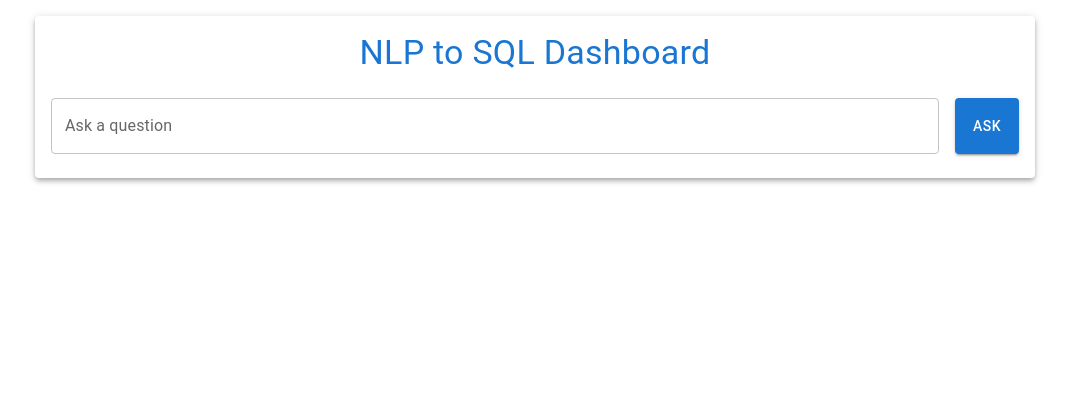
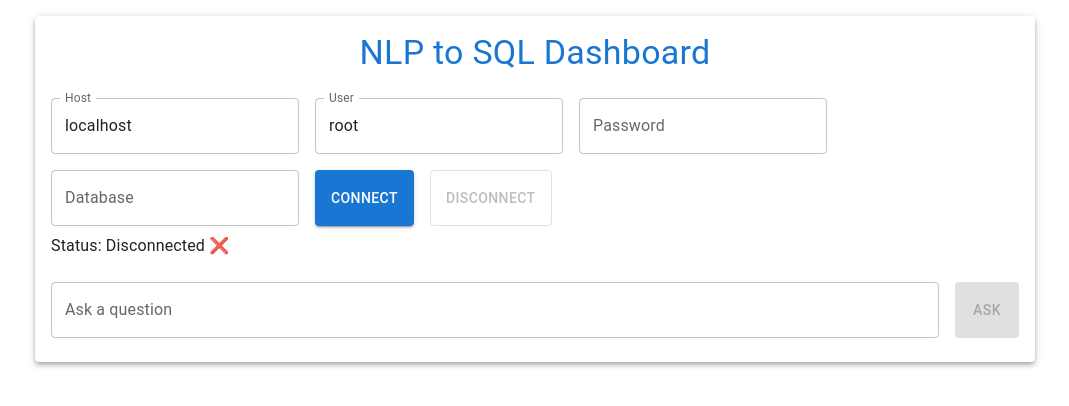
Before and after one commit to santosh5541/nlp-sql-dashboard, a React (Create React App) app: page / in a window 1280 px wide. Shown: the top 406 px of the page, without its empty margins (105-1174 px from the left). Built offline with nearby package versions, Linux system fonts and the light colour scheme.

Commit message:
dynamic database selection

```diff
--- a/src/Dashboard.js
+++ b/src/Dashboard.js
@@ -8,15 +8,54 @@ import { ResponsiveContainer, BarChart, Bar, XAxis, YAxis, Tooltip, Legend, PieC
 const COLORS = ["#0088FE", "#00C49F", "#FFBB28", "#FF8042"];
 
 export default function Dashboard() {
+  const [dbInfo, setDbInfo] = useState({ host: "localhost", user: "root", password: "", database: "" });
+  const [connected, setConnected] = useState(false);
   const [question, setQuestion] = useState("");
   const [answer, setAnswer] = useState("");
+  const [tableData, setTableData] = useState([]);
+  const [chartData, setChartData] = useState([]);
   const [loading, setLoading] = useState(false);
   const [error, setError] = useState("");
-  const [tableData, setTableData] = useState([]);
-  const [chartData, setChartData] = useState([]);
 
+  // --- Connect to database ---
+  const connectDb = async () => {
+    if (!dbInfo.host || !dbInfo.user || !dbInfo.password || !dbInfo.database) {
+      setError("All database fields are required");
+      return;
+    }
+    setError(""); setLoading(true);
+    try {
+      const res = await fetch("http://localhost:5000/connect", {
+        method: "POST",
+        headers: { "Content-Type": "application/json" },
+        body: JSON.stringify(dbInfo),
+      });
+      const data = await res.json();
+      if (!res.ok) throw new Error(data.error || "Connection failed");
+      setConnected(true);
+    } catch (err) {
+      setError(err.message);
+    } finally { setLoading(false); }
+  };
+
+  // --- Disconnect from database ---
+  const disconnectDb = async () => {
+    setError(""); setLoading(true);
+    try {
+      const res = await fetch("http://localhost:5000/disconnect", { method: "POST" });
+      const data = await res.json();
+      if (!res.ok) throw new Error(data.error || "Disconnect failed");
+      setConnected(false);
+      setAnswer(""); setTableData([]); setChartData([]);
+    } catch (err) {
+      setError(err.message);
+    } finally { setLoading(false); }
+  };
+
+  // --- Ask NLP question ---
   const handleQuery = async () => {
     if (!question.trim()) { setError("Enter a question"); return; }
+    if (!connected) { setError("Connect to a database first"); return; }
     setError(""); setAnswer(""); setTableData([]); setChartData([]); setLoading(true);
 
     try {
@@ -26,22 +65,22 @@ export default function Dashboard() {
         body: JSON.stringify({ question }),
       });
       const data = await res.json();
-      if (!res.ok) throw new Error(data.error || "Server error");
+      if (!res.ok) throw new Error(data.error || "Query failed");
 
       setAnswer(data.answer);
 
       if (Array.isArray(data.sql_result) && data.sql_result.length > 0) {
         setTableData(data.sql_result);
 
-        // --- Dynamic chart data generation ---
+        // Prepare chart data dynamically
         const firstRow = data.sql_result[0];
         const stringCol = Object.keys(firstRow).find(k => typeof firstRow[k] === "string") || Object.keys(firstRow)[0];
         const numericCol = Object.keys(firstRow).find(k => typeof firstRow[k] === "number");
 
         setChartData(
-          data.sql_result.map((row, index) => ({
+          data.sql_result.map((row, idx) => ({
             name: row[stringCol],
-            value: numericCol ? row[numericCol] : 1, // assign 1 if no numeric column
+            value: numericCol ? row[numericCol] : 1,
           }))
         );
       } else {
@@ -50,17 +89,30 @@ export default function Dashboard() {
       }
     } catch (err) {
       setError(err.message);
-    } finally {
-      setLoading(false);
-    }
+    } finally { setLoading(false); }
   };
 
   return (
     <Box display="flex" justifyContent="center" p={2}>
       <Card sx={{ maxWidth: 1000, width: "100%", boxShadow: 4 }}>
         <CardContent>
-          <Typography variant="h4" align="center" color="primary">NLP to SQL Dashboard</Typography>
+          <Typography variant="h4" align="center" color="primary">
+            NLP to SQL Dashboard
+          </Typography>
 
+          {/* --- Database Input Fields --- */}
+          <Box mt={3} display="flex" gap={2} flexWrap="wrap">
+            <TextField label="Host" value={dbInfo.host} onChange={e => setDbInfo({ ...dbInfo, host: e.target.value })} />
+            <TextField label="User" value={dbInfo.user} onChange={e => setDbInfo({ ...dbInfo, user: e.target.value })} />
+            <TextField label="Password" type="password" value={dbInfo.password} onChange={e => setDbInfo({ ...dbInfo, password: e.target.value })} />
+            <TextField label="Database" value={dbInfo.database} onChange={e => setDbInfo({ ...dbInfo, database: e.target.value })} />
+            <Button variant="contained" onClick={connectDb} disabled={connected || loading}>Connect</Button>
+            <Button variant="outlined" onClick={disconnectDb} disabled={!connected || loading}>Disconnect</Button>
+          </Box>
+
+          <Typography mt={1}>Status: {connected ? "Connected ✅" : "Disconnected ❌"}</Typography>
+
+          {/* --- Question Input --- */}
           <Box mt={3} display="flex" gap={2}>
             <TextField
               fullWidth
@@ -69,18 +121,21 @@ export default function Dashboard() {
               onChange={e => setQuestion(e.target.value)}
               onKeyPress={e => e.key === "Enter" && handleQuery()}
             />
-            <Button variant="contained" onClick={handleQuery} disabled={loading}>
+            <Button variant="contained" onClick={handleQuery} disabled={!connected || loading}>
               {loading ? <CircularProgress size={24} /> : "Ask"}
             </Button>
           </Box>
 
           {error && <Alert severity="error" sx={{ mt: 2 }}>{error}</Alert>}
 
-          {answer && <Box mt={3} p={2} bgcolor="#e3f2fd" borderRadius={2}>
-            <Typography variant="subtitle1">Answer:</Typography>
-            <Typography>{answer}</Typography>
-          </Box>}
+          {answer && (
+            <Box mt={3} p={2} bgcolor="#e3f2fd" borderRadius={2}>
+              <Typography variant="subtitle1">Answer:</Typography>
+              <Typography>{answer}</Typography>
+            </Box>
+          )}
 
+          {/* --- Table View --- */}
           {tableData.length > 0 && (
             <TableContainer component={Paper} sx={{ mt: 3, maxHeight: 400 }}>
               <Table stickyHeader>
@@ -98,6 +153,7 @@ export default function Dashboard() {
             </TableContainer>
           )}
 
+          {/* --- Charts --- */}
           {chartData.length > 0 && (
             <Box mt={3}>
               <Typography variant="h6">Bar Chart</Typography>
```
